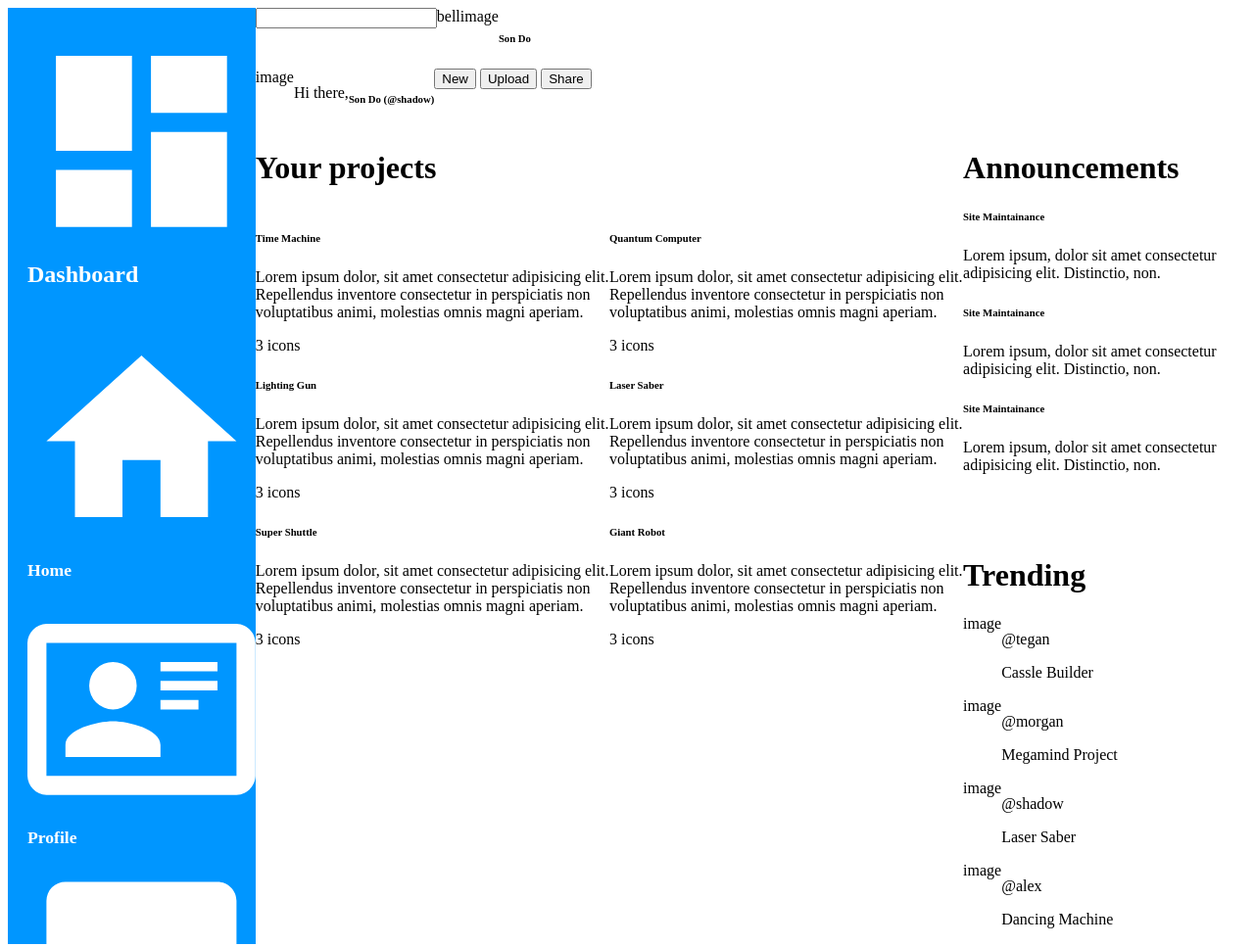
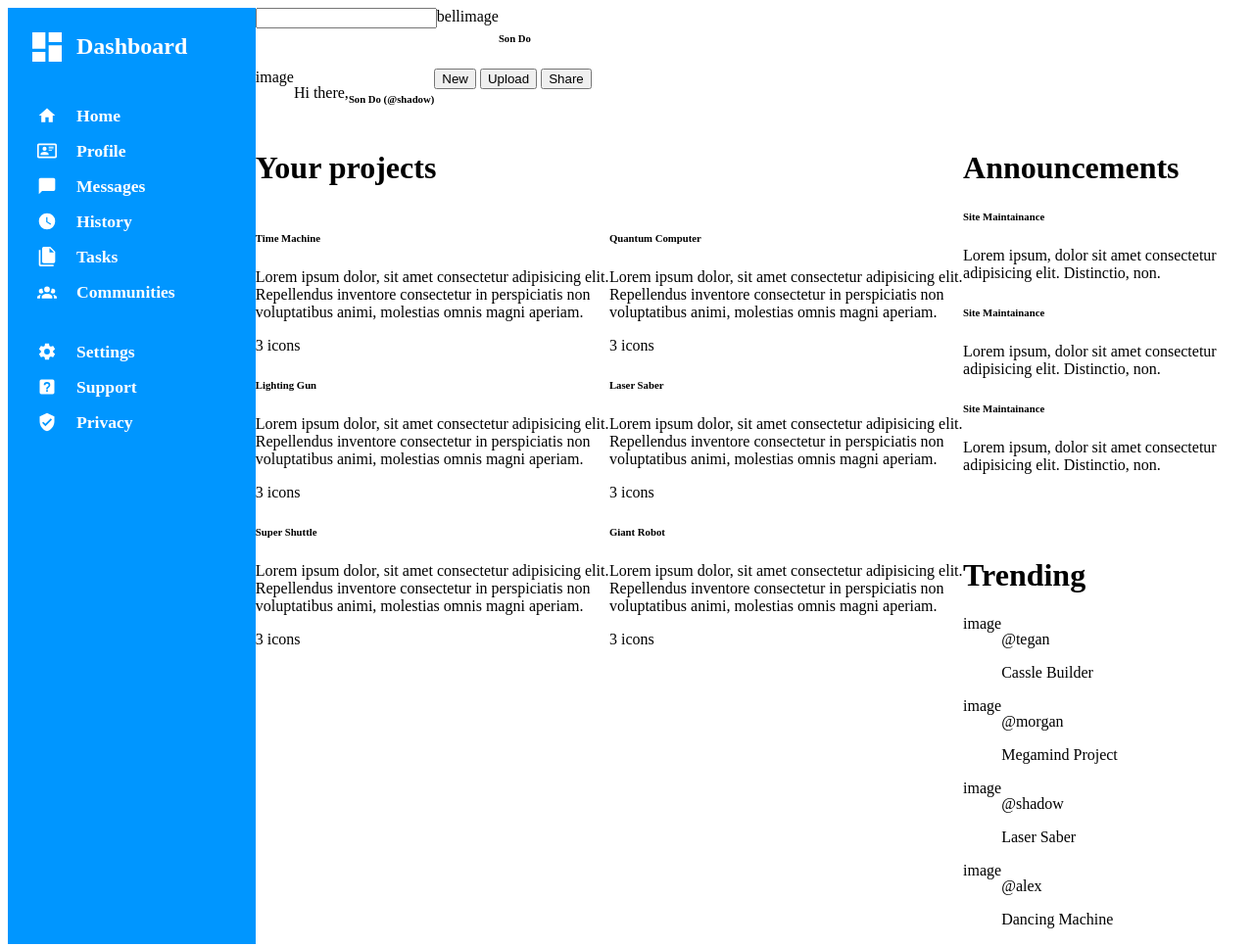
Before and after one commit to SonDo580/admin-dashboard, a plain HTML site: page index.html in a window 1280 px wide. Shown: the top 967 px of the page at 98% size. Drawn offline with Linux system fonts and the light colour scheme.

Commit message:
Style the sidebar after adding icons

```diff
--- a/style.css
+++ b/style.css
@@ -23,18 +23,26 @@ header {
     grid-row: 1 / -1;
 
     background-color: rgb(0, 150, 255);
-    color: white;
 }
 
 .sidebar h1 {
+    color: white;
     padding-left: 20px;
+    display: flex;
+    align-items: center;
+}
+
+.sidebar h1 svg {
+    width: 40px;
+    height: 40px;
+    margin-right: 10px;
 }
 
 .sidebar ul {
     list-style: none;
     margin-top: 40px;
     margin-bottom: 40px;
-    padding-left: 20px;
+    padding-left: 30px;
 }
 
 .sidebar li {
@@ -46,6 +54,14 @@ header {
     text-decoration: none;
     font-weight: bold;
     font-size: 1.1rem;
+    display: flex;
+    align-items: center;
+}
+
+.sidebar a svg {
+    width: 20px;
+    height: 20px;
+    margin-right: 20px;
 }
 
 main {
```
